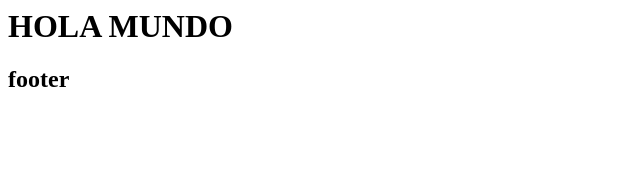
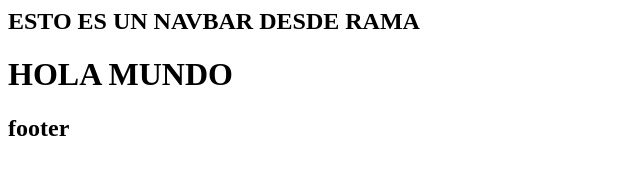
Before and after one commit to ESTEFANIAAVILA89/practica-brunch, a plain HTML site: page index.html in a window 1280 px wide. Shown: the whole page, without its empty margins (0-640 px from the left). Drawn offline with Linux system fonts and the light colour scheme.

Commit message:
se agrega navbar desde rama

```diff
--- a/index.html
+++ b/index.html
@@ -6,7 +6,9 @@
 </head>
 <body>
 
-
+  <nav>
+    <h1>ESTO ES UN NAVBAR DESDE RAMA</h1>
+  </nav>
 
   <main>
   <h1>HOLA MUNDO</h1>
```
